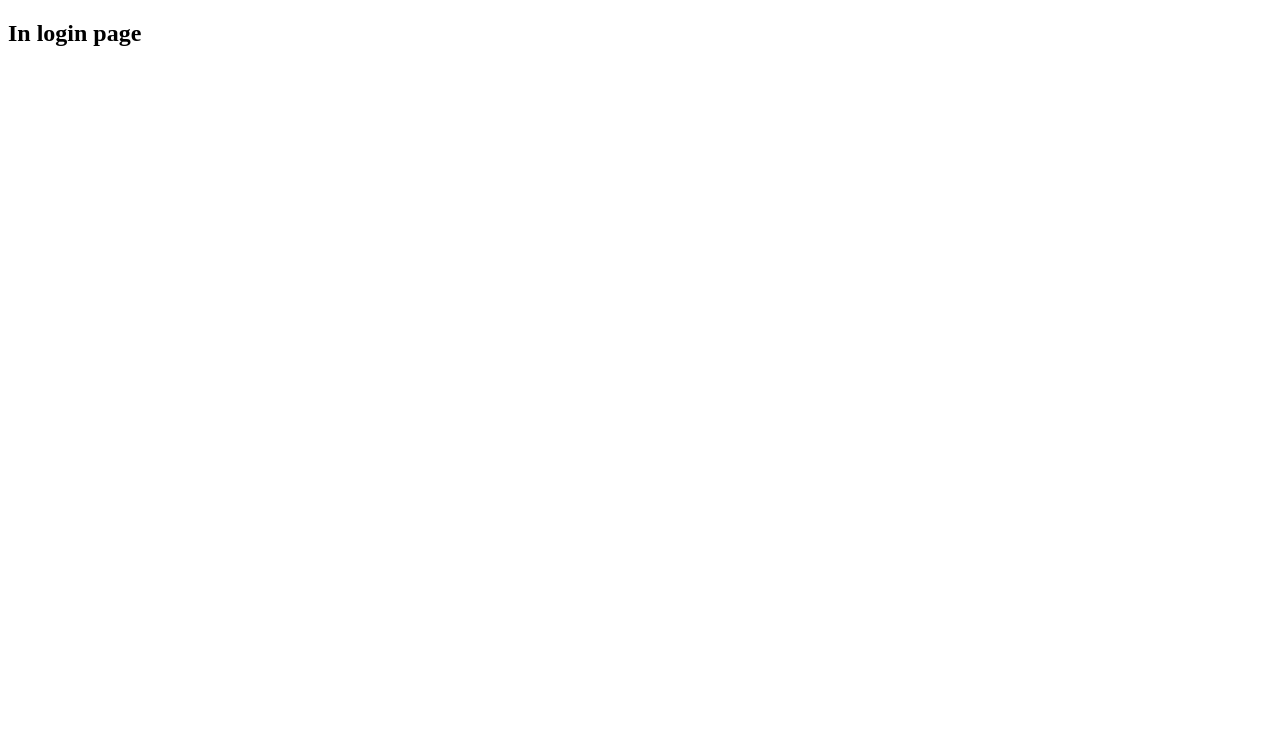
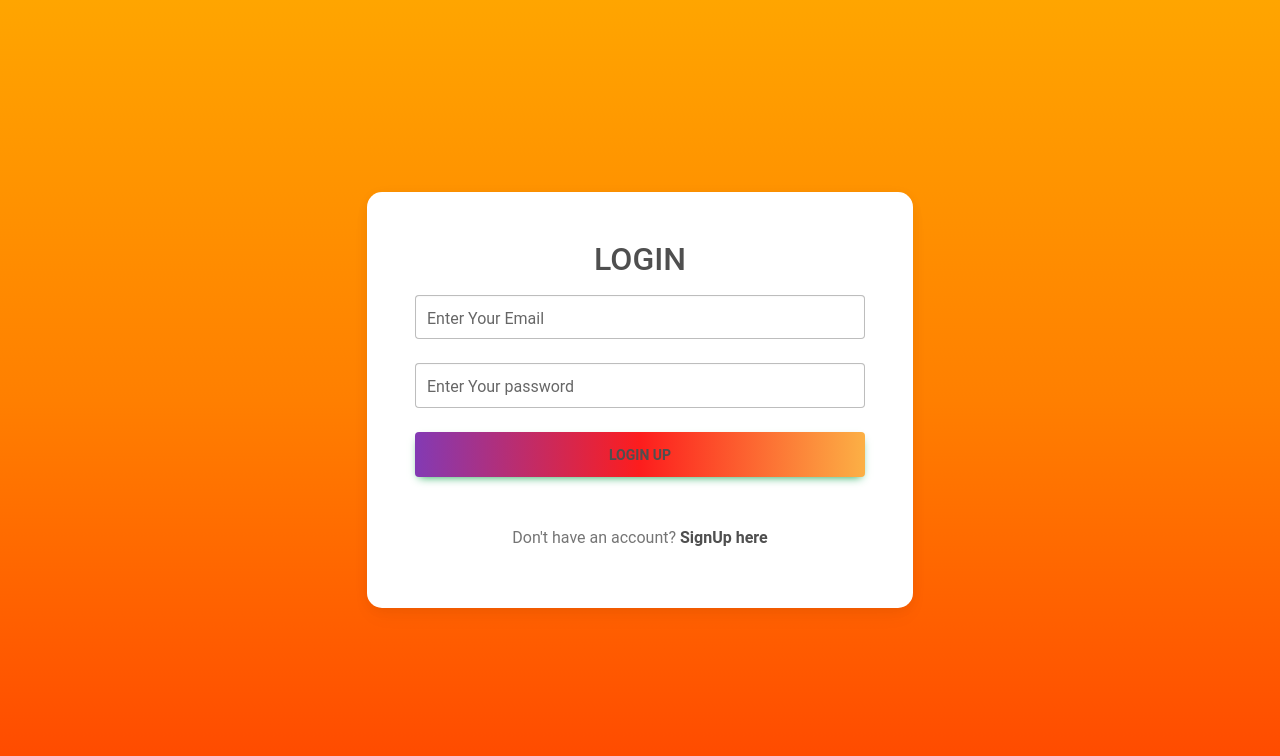
Before and after one commit to imKira97/simpleChatApplicationWithNode, a website: page frontend/login.html in a window 1280 px wide. Drawn offline with nearby package versions, Linux system fonts and the light colour scheme.

Commit message:
login UI

```diff
--- a/frontend/login.html
+++ b/frontend/login.html
@@ -5,12 +5,94 @@
     <meta charset="UTF-8">
     <meta http-equiv="X-UA-Compatible" content="IE=edge">
     <meta name="viewport" content="width=device-width, initial-scale=1.0">
+    <link href="https://cdn.jsdelivr.net/npm/bootstrap@5.2.3/dist/css/bootstrap.min.css" rel="stylesheet"
+        integrity="sha384-rbsA2VBKQhggwzxH7pPCaAqO46MgnOM80zW1RWuH61DGLwZJEdK2Kadq2F9CUG65" crossorigin="anonymous">
+
+    <!--MDB-->
+    <link href="https://cdnjs.cloudflare.com/ajax/libs/mdb-ui-kit/6.1.0/mdb.min.css" rel="stylesheet" />
+    <style>
+        #signUpPageLink:hover {
+            font-size: 20px;
+            text-decoration: underline;
+        }
+
+
+        body {
+            background: linear-gradient(to bottom, #FFA500, #FF7F00, #FF4500);
+        }
+
+        button {
+            background: linear-gradient(90deg, rgba(131, 58, 180, 1) 0%, rgba(253, 29, 29, 1) 50%, rgba(252, 176, 69, 1) 100%);
+        }
+    </style>
     <title>Login</title>
 </head>
 
 <body>
-    <h2>In login page</h2>
+    <section class="vh-100">
+        <div class="mask d-flex align-items-center h-100 gradient-custom-3">
+            <div class="container h-100">
+                <div class="row d-flex justify-content-center align-items-center h-100">
+                    <div class="col-12 col-md-9 col-lg-7 col-xl-6">
+                        <div class="card" style="border-radius: 15px">
+                            <div class="card-body p-5">
+                                <h2 class="text-uppercase text-center mb-3">
+                                    Login
+                                </h2>
+                                <form id="loginForm" action="/user/login">
+                                    <div class="form-outline mb-4">
+                                        <input type="email" id="userEmail" name="user_email"
+                                            class="form-control form-control-lg" required />
+                                        <label class="form-label">Enter Your Email</label>
+                                    </div>
+                                    <div class="form-outline mb-4">
+                                        <input type="password" id="userPassword" name="user_password"
+                                            class="form-control form-control-lg" required />
+                                        <label class="form-label">Enter Your password</label>
+                                    </div>
 
+                                    <div class="d-flex justify-content-center">
+                                        <button type="submit"
+                                            class="btn btn-success btn-block btn-lg gradient-custom-4 text-body text-opacity-100 fw-bolder">
+                                            Login Up
+                                        </button>
+                                    </div>
+
+                                    <p class="text-center text-muted mt-5 mb-0">
+                                        Don't have an account?
+                                        <a id="signUpPageLink" href="./signup.html" class="fw-bold text-body">SignUp
+                                            here</a>
+                                    </p>
+                                </form>
+                            </div>
+                            <div id="errorDiv " class="error d-flex justify-content-center" style="color: red">
+                                <h3 id="errorText" style="border-bottom: 1px solid"></h3>
+                            </div>
+                        </div>
+                    </div>
+                </div>
+            </div>
+        </div>
+    </section>
 </body>
 
+<script src="https://cdnjs.cloudflare.com/ajax/libs/axios/0.19.0/axios.min.js"></script>
+<script type="text/javascript" src="https://cdnjs.cloudflare.com/ajax/libs/mdb-ui-kit/6.1.0/mdb.min.js"></script>
+<script src="https://cdn.jsdelivr.net/npm/bootstrap@5.2.3/dist/js/bootstrap.bundle.min.js"
+    integrity="sha384-kenU1KFdBIe4zVF0s0G1M5b4hcpxyD9F7jL+jjXkk+Q2h455rYXK/7HAuoJl+0I4"
+    crossorigin="anonymous"></script>
+
+<script>
+    const loginForm = document.getElementById('loginForm');
+    loginForm.addEventListener("submit", (e) => {
+        e.preventDefault();
+        const email = document.getElementById('userEmail').value;
+        const password = document.getElementById('userPassword').value;
+        const loginDetail = { email: email, password: password };
+        console.log(loginDetail);
+        alert(`${email}`)
+
+    })
+</script>
+
 </html>
```
Also changed, not shown: app.js (+6 -1 lines), frontend/signup.html (+9 -11 lines).
